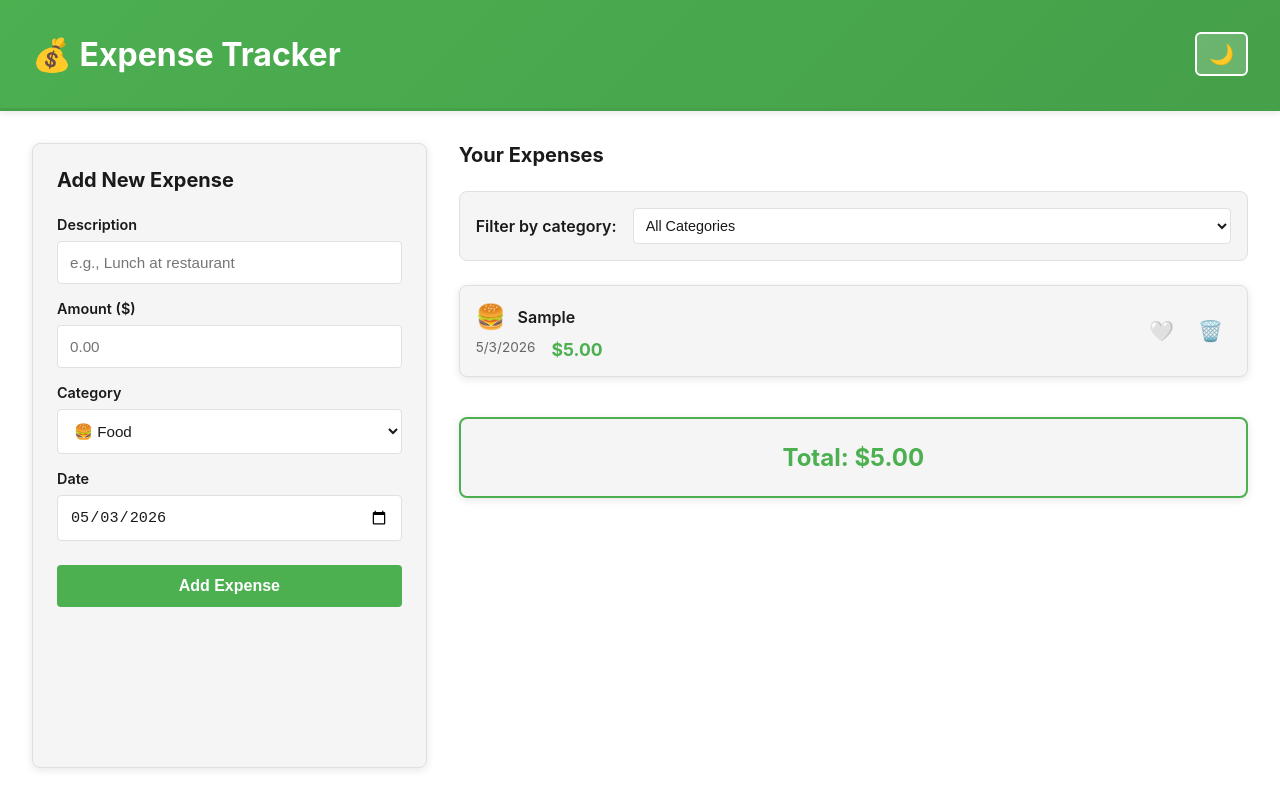
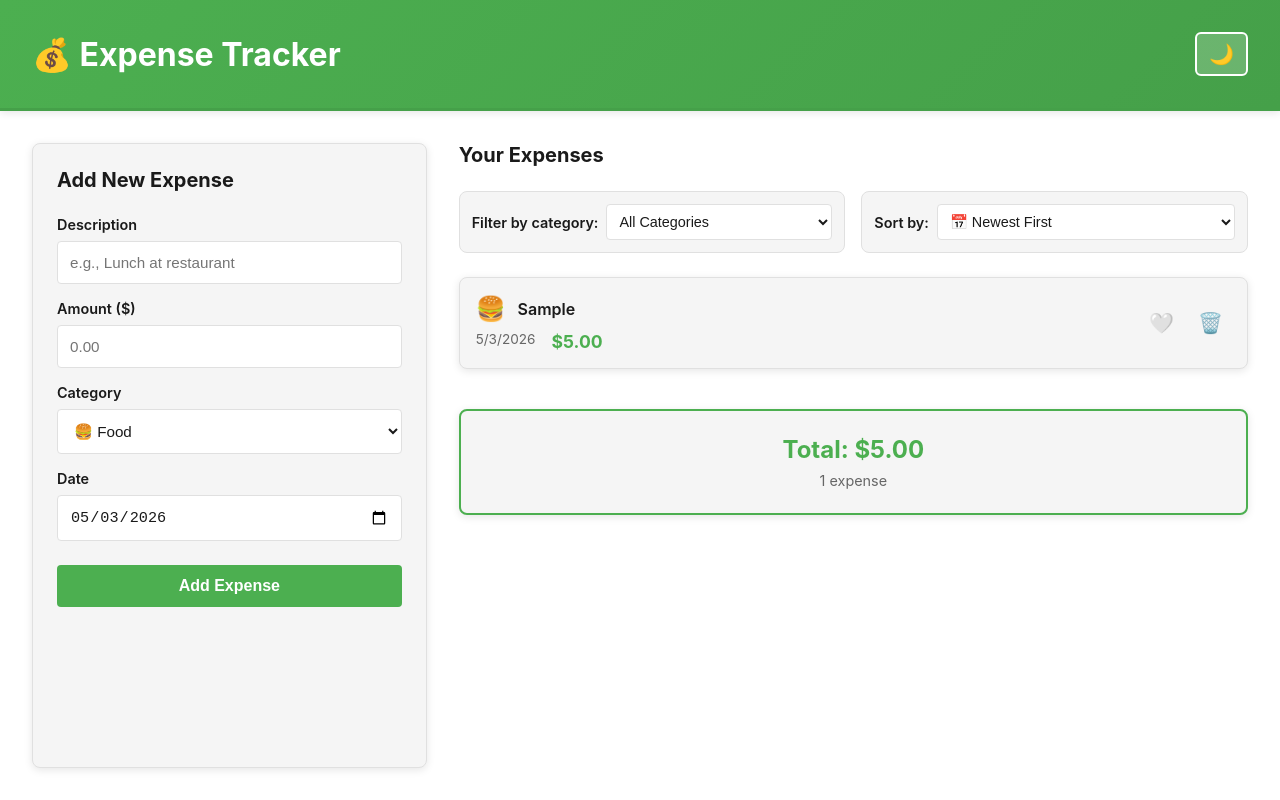
Before and after one commit to mihaim1209/tum-web-lab6, a React (Vite) app: page / in a window 1280 px wide. Both pictures are taken after typing "Sample", "5" into the empty fields and a click on the button "Add Expense". Built offline with nearby package versions, Linux system fonts and the light colour scheme.

Commit message:
Commit 2: Add sorting and animations
- Sorting by date (newest/oldest) and amount (highest/lowest) - Smooth animations for all components - Better hover effects and visual feedback

```diff
--- a/src/components/ExpenseForm.css
+++ b/src/components/ExpenseForm.css
@@ -7,6 +7,7 @@
   display: flex;
   flex-direction: column;
   gap: 1rem;
+  animation: slideInRight 0.3s ease-out;
 }
 
 .expense-form h2 {
@@ -35,7 +36,7 @@
   background: var(--bg-primary);
   color: var(--text-primary);
   font-size: 0.95rem;
-  transition: border-color 0.2s;
+  transition: all 0.2s;
 }
 
 .form-group input:focus,
@@ -43,6 +44,11 @@
   outline: none;
   border-color: var(--accent);
   box-shadow: 0 0 0 3px rgba(76, 175, 80, 0.1);
+}
+
+.form-group input:hover,
+.form-group select:hover {
+  border-color: var(--accent);
 }
 
 .btn-submit {
@@ -54,7 +60,7 @@
   font-size: 1rem;
   font-weight: 600;
   cursor: pointer;
-  transition: all 0.2s;
+  transition: all 0.3s ease;
   margin-top: 0.5rem;
 }
 
@@ -68,6 +74,17 @@
   transform: translateY(0);
 }
 
+@keyframes slideInRight {
+  from {
+    opacity: 0;
+    transform: translateX(10px);
+  }
+  to {
+    opacity: 1;
+    transform: translateX(0);
+  }
+}
+
 @media (max-width: 768px) {
   .expense-form {
     padding: 1rem;
--- a/src/components/ExpenseItem.css
+++ b/src/components/ExpenseItem.css
@@ -8,17 +8,23 @@
   align-items: center;
   gap: 1rem;
   box-shadow: var(--shadow);
-  transition: all 0.2s;
+  transition: all 0.3s ease;
+  animation: slideInLeft 0.3s ease-out;
 }
 
 .expense-item:hover {
   box-shadow: var(--shadow-hover);
-  transform: translateY(-2px);
+  transform: translateY(-3px);
+  border-color: var(--accent);
 }
 
 .expense-item.liked {
   border-color: #ff4081;
   background: var(--bg-secondary);
+}
+
+.expense-item.liked:hover {
+  box-shadow: 0 4px 12px rgba(255, 64, 129, 0.2);
 }
 
 .expense-content {
@@ -36,6 +42,11 @@
 
 .category-emoji {
   font-size: 1.5rem;
+  transition: transform 0.2s;
+}
+
+.expense-item:hover .category-emoji {
+  transform: scale(1.2);
 }
 
 .expense-title {
@@ -72,7 +83,7 @@
   border: none;
   cursor: pointer;
   font-size: 1.25rem;
-  transition: transform 0.2s;
+  transition: transform 0.2s, filter 0.2s;
   padding: 0.5rem;
   border-radius: 4px;
   display: flex;
@@ -82,7 +93,7 @@
 
 .btn-like:hover,
 .btn-delete:hover {
-  transform: scale(1.15);
+  transform: scale(1.2);
 }
 
 .btn-like.active {
@@ -91,6 +102,18 @@
 
 .btn-delete:hover {
   background: rgba(244, 67, 54, 0.1);
+  filter: brightness(1.2);
+}
+
+@keyframes slideInLeft {
+  from {
+    opacity: 0;
+    transform: translateX(-10px);
+  }
+  to {
+    opacity: 1;
+    transform: translateX(0);
+  }
 }
 
 @media (max-width: 768px) {
--- a/src/components/ExpenseList.css
+++ b/src/components/ExpenseList.css
@@ -9,12 +9,18 @@
   font-size: 1.25rem;
 }
 
-.filter-section {
+.filters-section {
   display: flex;
   gap: 1rem;
+}
+
+.filter-section {
+  flex: 1;
+  display: flex;
+  gap: 0.5rem;
   align-items: center;
   background: var(--bg-secondary);
-  padding: 1rem;
+  padding: 0.75rem;
   border-radius: 8px;
   border: 1px solid var(--border-color);
 }
@@ -23,6 +29,7 @@
   color: var(--text-primary);
   font-weight: 600;
   white-space: nowrap;
+  font-size: 0.9rem;
 }
 
 .filter-section select {
@@ -45,6 +52,7 @@
   display: flex;
   flex-direction: column;
   gap: 0.75rem;
+  animation: fadeIn 0.3s ease-in;
 }
 
 .empty-state {
@@ -62,15 +70,46 @@
   box-shadow: var(--shadow);
   text-align: center;
   margin-top: 1rem;
+  animation: slideUp 0.3s ease-out;
 }
 
 .total-section h3 {
   color: var(--accent);
   font-size: 1.5rem;
   font-weight: 700;
+  margin-bottom: 0.5rem;
+}
+
+.expense-count {
+  color: var(--text-secondary);
+  font-size: 0.9rem;
+}
+
+@keyframes fadeIn {
+  from {
+    opacity: 0;
+  }
+  to {
+    opacity: 1;
+  }
+}
+
+@keyframes slideUp {
+  from {
+    opacity: 0;
+    transform: translateY(10px);
+  }
+  to {
+    opacity: 1;
+    transform: translateY(0);
+  }
 }
 
 @media (max-width: 768px) {
+  .filters-section {
+    flex-direction: column;
+  }
+
   .filter-section {
     flex-direction: column;
     align-items: stretch;
--- a/src/components/ExpenseList.jsx
+++ b/src/components/ExpenseList.jsx
@@ -6,17 +6,34 @@ import './ExpenseList.css';
 export default function ExpenseList() {
   const { expenses } = useExpenses();
   const [filterCategory, setFilterCategory] = useState('all');
+  const [sortBy, setSortBy] = useState('date-desc');
 
-  const filteredExpenses = filterCategory === 'all'
+  let filteredExpenses = filterCategory === 'all'
     ? expenses
     : expenses.filter(e => e.category === filterCategory);
 
+  // Apply sorting
+  filteredExpenses = [...filteredExpenses].sort((a, b) => {
+    switch(sortBy) {
+      case 'date-desc':
+        return new Date(b.date) - new Date(a.date);
+      case 'date-asc':
+        return new Date(a.date) - new Date(b.date);
+      case 'amount-desc':
+        return b.amount - a.amount;
+      case 'amount-asc':
+        return a.amount - b.amount;
+      default:
+        return 0;
+    }
+  });
+
   const totalAmount = filteredExpenses.reduce((sum, e) => sum + e.amount, 0);
-
   return (
     <div className="expense-list-container">
       <h2>Your Expenses</h2>
 
+      <div className="filters-section">
         <div className="filter-section">
           <label htmlFor="filter">Filter by category:</label>
           <select
@@ -35,6 +52,21 @@ export default function ExpenseList() {
           </select>
         </div>
 
+        <div className="filter-section">
+          <label htmlFor="sort">Sort by:</label>
+          <select
+            id="sort"
+            value={sortBy}
+            onChange={(e) => setSortBy(e.target.value)}
+          >
+            <option value="date-desc">📅 Newest First</option>
+            <option value="date-asc">📅 Oldest First</option>
+            <option value="amount-desc">💰 Highest Amount</option>
+            <option value="amount-asc">💰 Lowest Amount</option>
+          </select>
+        </div>
+      </div>
+
       {expenses.length === 0 ? (
         <p className="empty-state">No expenses yet. Add one to get started!</p>
       ) : (
@@ -51,6 +83,7 @@ export default function ExpenseList() {
 
           <div className="total-section">
             <h3>Total: ${totalAmount.toFixed(2)}</h3>
+            <p className="expense-count">{filteredExpenses.length} expense{filteredExpenses.length !== 1 ? 's' : ''}</p>
           </div>
         </>
       )}
```
Lines whose indentation alone changed are shown as unchanged.
